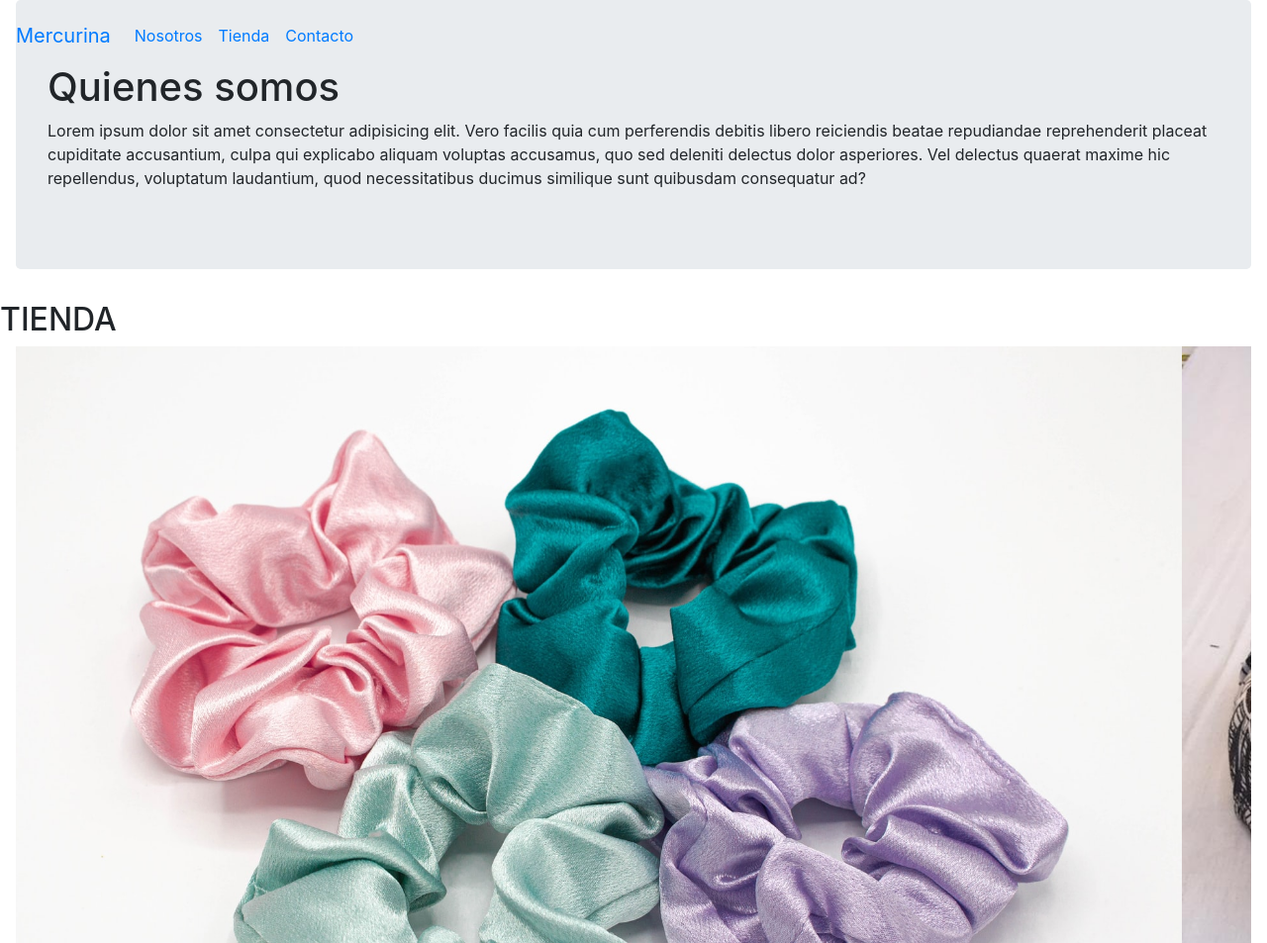
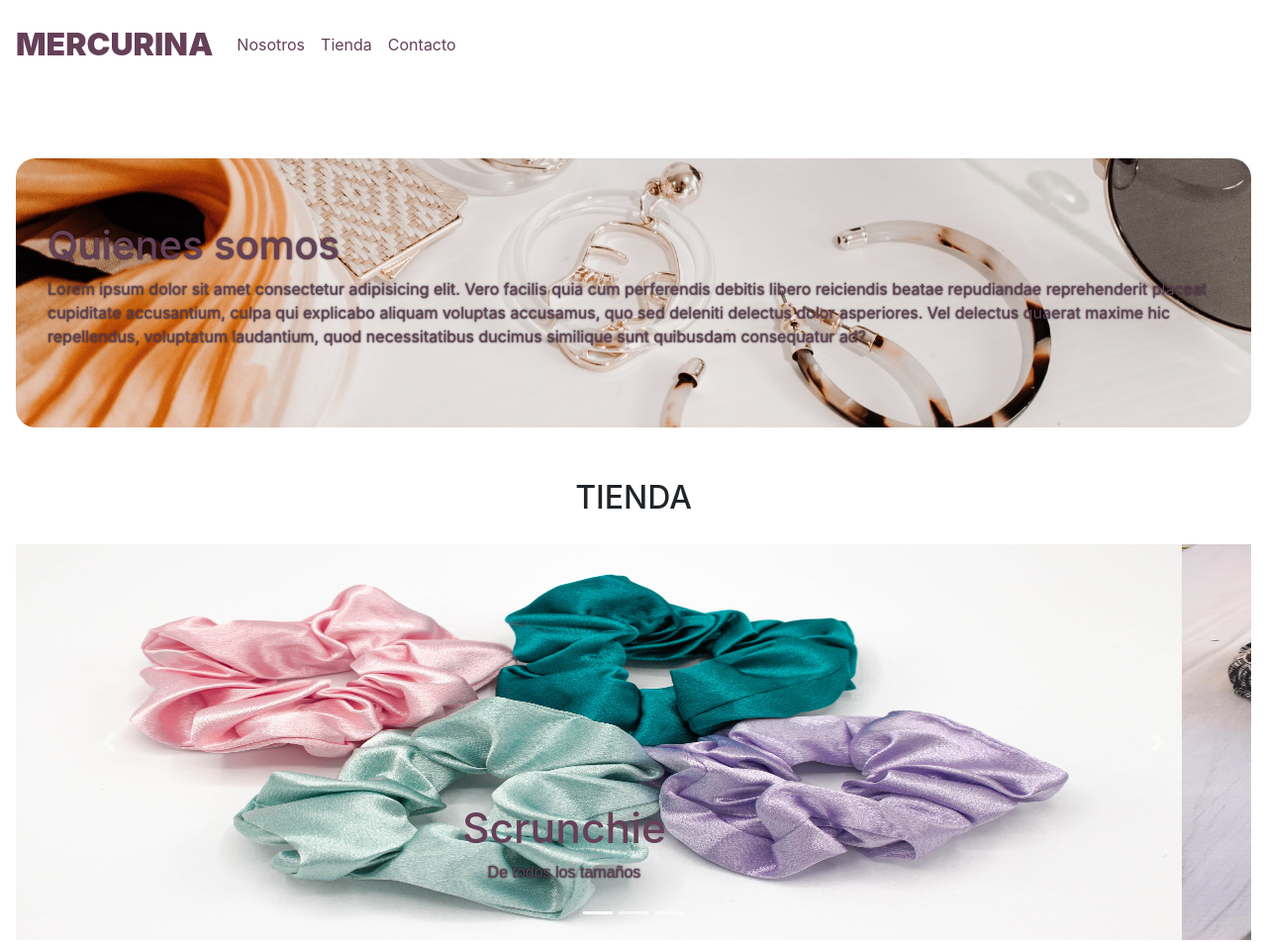
Before and after one commit to agusayala/2-entregaCoder, a plain HTML site: page dentro.html in a window 1280 px wide. Shown: the top 953 px of the page at 99% size. Drawn offline with nearby package versions, Linux system fonts and the light colour scheme; the site is published under a folder, as on GitHub Pages, so addresses that start at the root find nothing.

Commit message:
Update dentro.html

```diff
--- a/dentro.html
+++ b/dentro.html
@@ -6,14 +6,14 @@
     <meta http-equiv="X-UA-Compatible" content="IE=edge">
     <meta name="viewport" content="width=device-width, initial-scale=1.0">
     <link rel="stylesheet" href="https://cdn.jsdelivr.net/npm/bootstrap@4.6.2/dist/css/bootstrap.min.css" integrity="sha384-xOolHFLEh07PJGoPkLv1IbcEPTNtaed2xpHsD9ESMhqIYd0nLMwNLD69Npy4HI+N" crossorigin="anonymous">
-    <link rel="stylesheet" href="/estilos.css">
+    <link rel="stylesheet" href="estilos.css">
     <title>2 entrega</title>
 </head>
 <body>
     <!-- inicio barra -->
     <nav class="navbar navbar-expand-lg navbar-ligth fixed-top py-3 ">
         <!-- Brand -->
-        <a class="navbar-brand" href="/index.html">Mercurina</a>
+        <a class="navbar-brand" href="index.html">Mercurina</a>
 
         <!-- Toggler/collapsibe Button -->
         <button class="navbar-toggler" type="button" data-toggle="collapse" data-target="#collapsibleNavbar">
```
